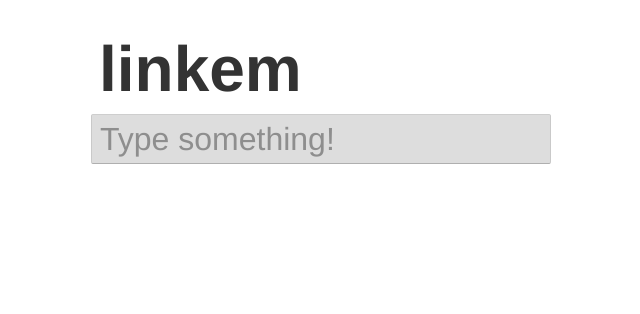
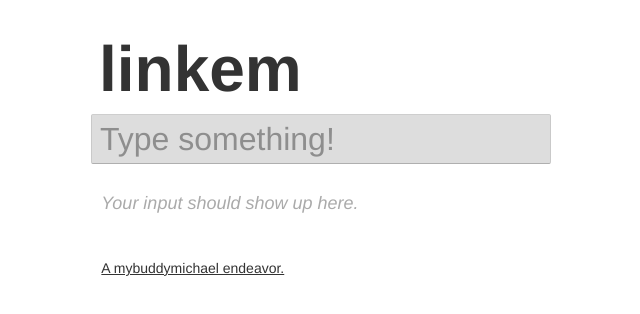
Before and after one commit to mybuddymichael/jquery-linkem, a plain HTML site: page index.html in a window 1280 px wide. Shown: the whole page, without its empty margins (319-959 px from the left). Drawn offline with nearby package versions, Linux system fonts and the light colour scheme.

Commit message:
Update the demo page to be more functional

```diff
--- a/index.html
+++ b/index.html
@@ -23,6 +23,16 @@
 
         font-size: 64px;
         font-weight: bold;
+      }
+
+      a {
+        font: inherit;
+        color: inherit;
+        text-decoration: none;
+      }
+
+      a:hover {
+        text-decoration: underline;
       }
 
       input {
@@ -60,14 +70,48 @@
       input::-moz-placeholder {
         color: #8e8e8e;
       }
+
+      #wrapper {
+        width: 95.5%;
+        margin: 0 auto;
+      }
+
+      div.linkables {
+        margin: 16px 0;
+        min-height: 64px;
+      }
+
+      span.placeholder {
+        margin: inherit;
+
+        font-size: 18px;
+        font-style: italic;
+        color: #aaaaaa;
+      }
+
+      footer {
+        font-size: 14px;
+        text-decoration: underline;
+      }
     </style>
   </head>
   <body>
-    <h1>linkem</h1>
+    <h1>
+      <a href="https://github.com/mybuddymichael/jquery-linkem">linkem</a>
+    </h1>
     <input class="linkables" placeholder="Type something!"/>
-    <div class="linkables"></div>
+    <div id="wrapper">
+      <div class="linkables"></div>
+      <footer>
+        <a href="https://github.com/mybuddymichael/jquery-linkem">
+          A mybuddymichael endeavor.
+        </a>
+      </footer>
+    </div>
     <script>
-      $(".linkables").linkem()
+      $(".linkables").linkem();
+      $("div.linkables").html(
+        "<span class='placeholder'>Your input should show up here.</span>");
     </script>
   </body>
 </html>
```
